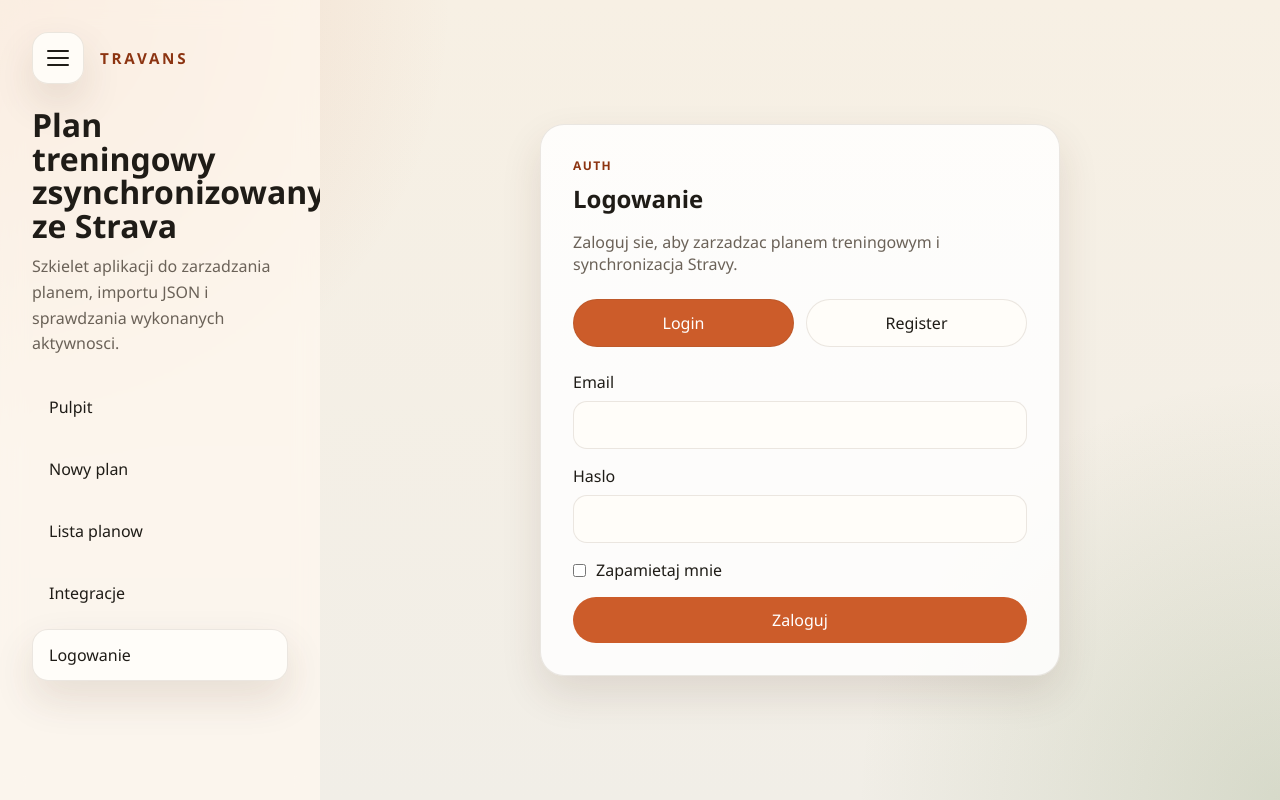
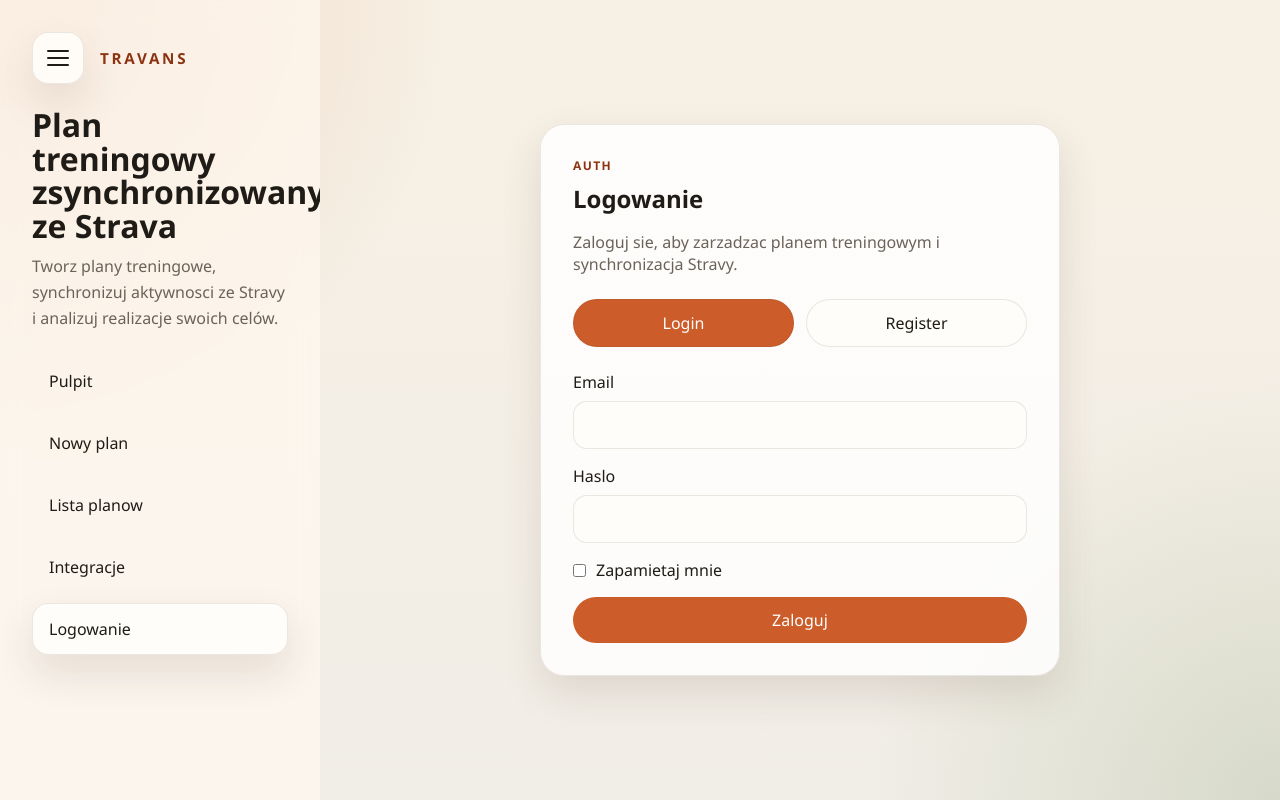
Before and after one commit to Yukinevv/travans, an Angular app in the folder frontend/: page /auth in a window 1280 px wide. Built offline with nearby package versions, Linux system fonts and the light colour scheme.

Commit message:
Aktualizacja opisu w menu

```diff
--- a/frontend/src/app/app.component.html
+++ b/frontend/src/app/app.component.html
@@ -18,7 +18,7 @@
     <div class="sidebar-copy" [class.hidden]="!sidebarOpen">
       <h1>Plan treningowy zsynchronizowany ze Strava</h1>
       <p class="lead">
-        Szkielet aplikacji do zarzadzania planem, importu JSON i sprawdzania wykonanych aktywnosci.
+        Tworz plany treningowe, synchronizuj aktywnosci ze Stravy i analizuj realizacje swoich celów.
       </p>
     </div>
 
```
